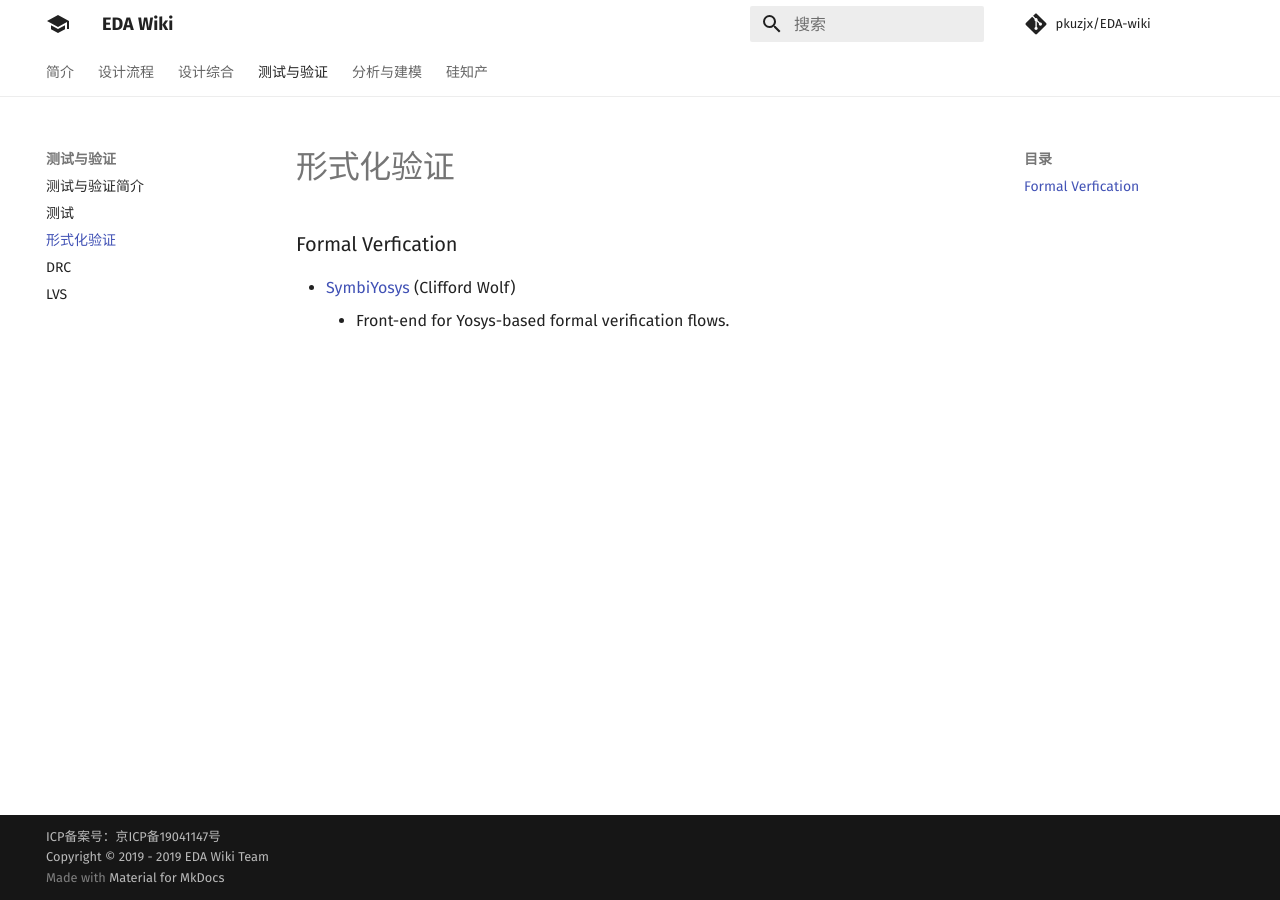
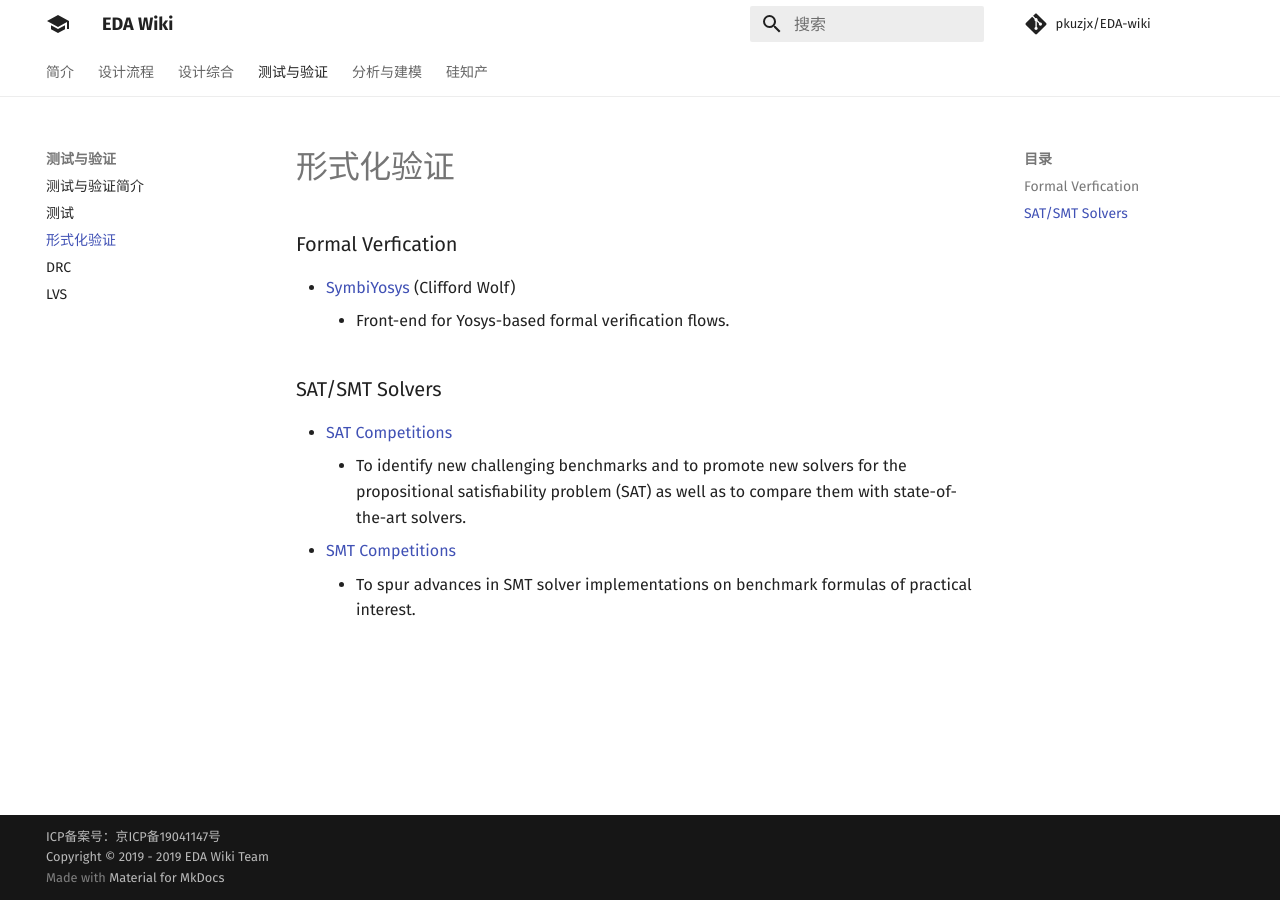
Before and after one commit to daitoto/EDA-wiki, an MkDocs documentation site: the page built from docs/verification/formal.md, in a window 1280 px wide. Built offline with MkDocs 1.6.1 and Material for MkDocs 9.7.7, drawn with Linux system fonts in a browser that asks for light colours; comment, search, counter and statistics services are not loaded.

Commit message:
Update formal.md

```diff
--- a/docs/verification/formal.md
+++ b/docs/verification/formal.md
@@ -1,3 +1,9 @@
 ### Formal Verfication
- - [SymbiYosys](https://github.com/YosysHQ/SymbiYosys) (Clifford Wolf)
-   - Front-end for Yosys-based formal verification flows.
+- [SymbiYosys](https://github.com/YosysHQ/SymbiYosys) (Clifford Wolf)
+  - Front-end for Yosys-based formal verification flows.
+
+### SAT/SMT Solvers
+- [SAT Competitions](http://satcompetition.org/)
+  - To identify new challenging benchmarks and to promote new solvers for the propositional satisfiability problem (SAT) as well as to compare them with state-of-the-art solvers.
+- [SMT Competitions](https://smt-comp.github.io/)
+  - To spur advances in SMT solver implementations on benchmark formulas of practical interest.
```
